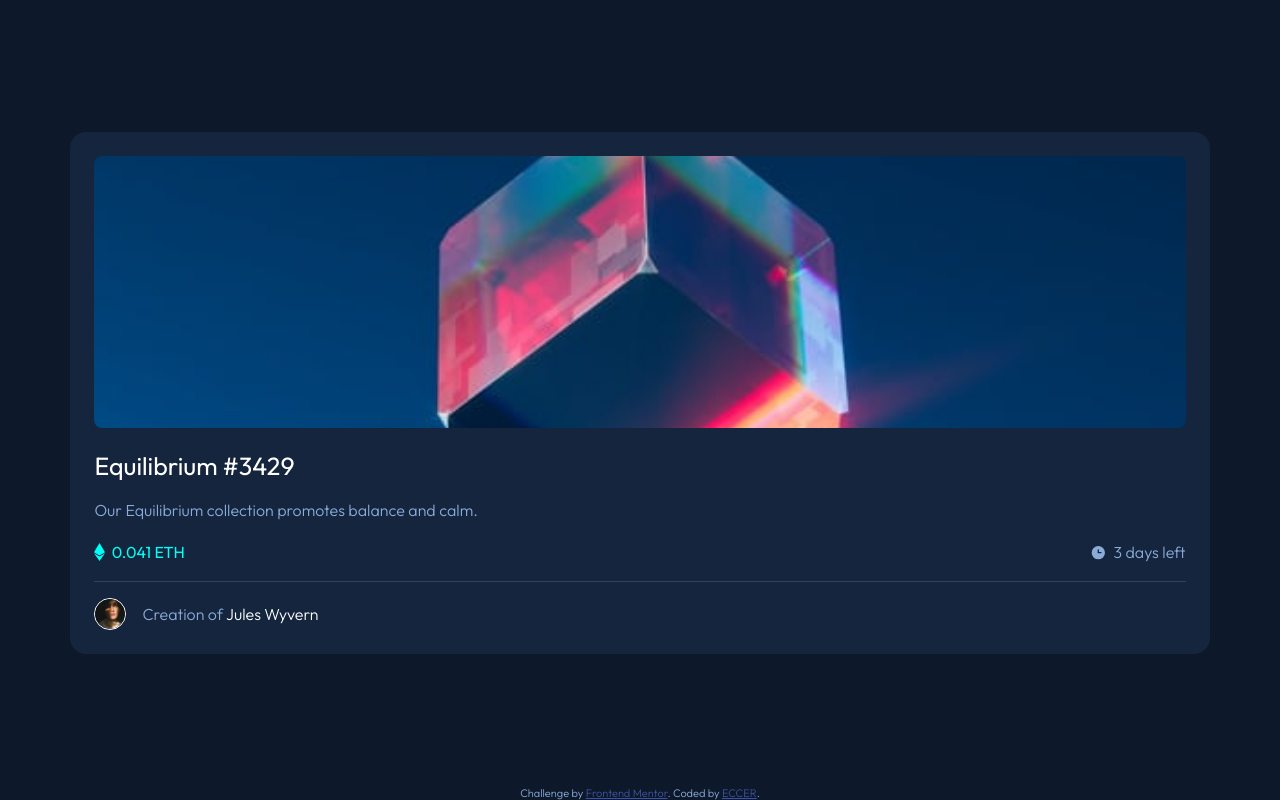
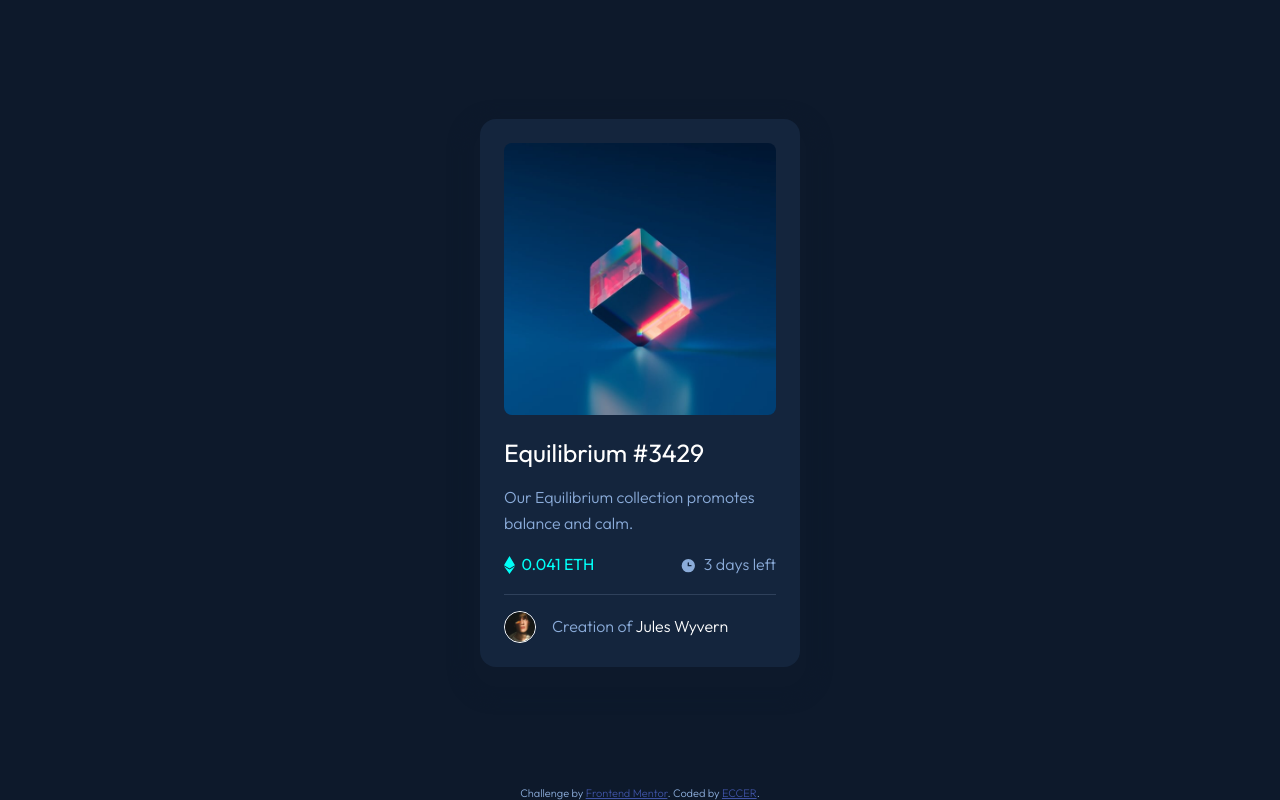
Before and after one commit to ECCER/nft-card, a plain HTML site: page index.html in a window 1280 px wide. Drawn offline with Linux system fonts and the light colour scheme.

Commit message:
with desktop version

```diff
--- a/style.css
+++ b/style.css
@@ -40,9 +40,12 @@ p {
 .card {
     background-color: var(--very-dark-blue-c);
     width: 89%;
+    max-width: 20rem;
+    min-width: 17rem;
     margin: auto;
     padding: 1.5rem;
     border-radius: 1rem;
+    box-shadow: 0px 14px 12px 20px var(--very-dark-blue-m);
 }
 
 .nft {
```
Also changed, not shown: images/screenshoot.png (added), 1 other file.
